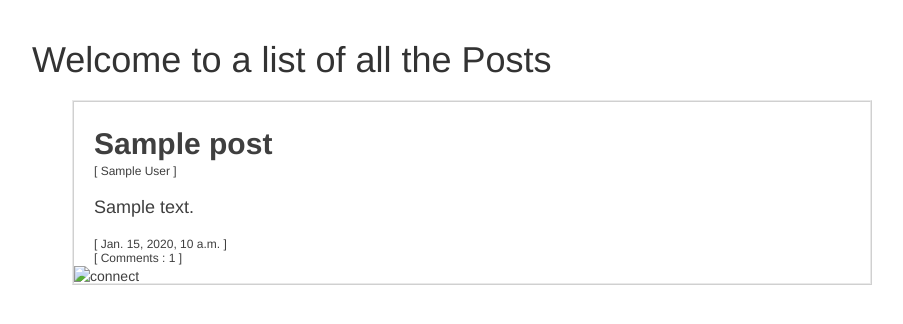
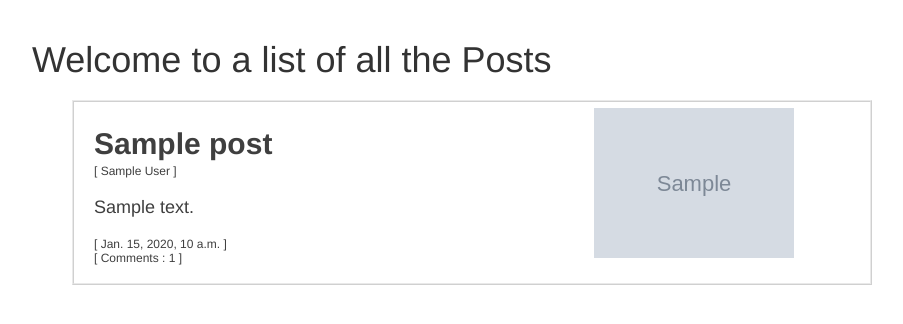
Before and after one commit to AkmalMakh/Medium_Clone, a Django app: page /blog/ in a window 1280 px wide. Shown: the part 51-375 px from the top of the page, without its empty margins (38-941 px from the left). Run offline with Django 3.2, Linux system fonts and the light colour scheme; tables that the repository leaves empty hold one stand-in row (values such as "Sample post"); grey boxes marked "Sample" are stand-in pictures; some libraries are stand-ins or nearby versions.

Commit message:
url import error

```diff
--- a/blog/templates/blog_app/post_draft_detail.html
+++ b/blog/templates/blog_app/post_draft_detail.html
@@ -9,7 +9,7 @@
     <p>Context: {{post_details.context}}</p>
     {% if post_details.image %}
 
-      <img href="{{ post_details.image.url }}" alt="connect" style="max-height:300px">
+      <img src="{{ post_details.image.url }}" alt="connect" style="max-height:300px">
     {% endif %}
     <h3>Comments:</h3>
 
--- a/blog/templates/blog_app/post_list.html
+++ b/blog/templates/blog_app/post_list.html
@@ -8,16 +8,19 @@
     {% for post in posts %}
     {% if post.published_time %}
         <div style="margin: 0%; margin-top: 20px; margin-bottom:20px; width: 800px; height: 185px;border:2px ridge rgba(186, 186, 186, .3);">
-            <a style="color:#3F3F3F; text-decoration: none;" href="{% url 'blog_app:detail' pk=post.pk %}">
+            <a style="color:#3F3F3F; text-decoration: none; display: flex; flex-direction: row;" href="{% url 'blog_app:detail' pk=post.pk %}">
+                <div>
                     <h2 style="margin: 0%; margin-top: 25px; color:#3F3F3F; font-weight: bolder; margin-left: 20px;">{{post.title}}</h2>
                     <h6 style="margin: 0%; margin-top: 5px; margin-left: 20px; margin-bottom: 0px;">[ {{post.author}} ]</h6>
                     <h4 style="margin: 0%; margin-top: 5px; margin-left: 20px; width:500px;height:50px; display:flex; align-items: center;">{{post.context}}</h4>
                     <h6 style="margin: 0%; margin-top: 5px; margin-left: 20px;">[ {{post.published_time}} ]</h6>
                     <h6 style="margin: 0%; margin-top: 1px; margin-left: 20px;">[ Comments : {{post.comments.count}} ]</h6>
-
+                </div>
+                <div style="justify-self: end; align-self: center;">
                     {% if post.image %}
-                    <img href="{{ post.image.url }}" alt="connect" style="max-height:170px;">
+                        <img src="{{ post.image.url }}" alt="connect" style="max-height:170px; max-width: 200px;">
                     {% endif %}
+                </div>
             </a>
         </div>
     {% endif %}
--- a/blog/templates/blog_app/update.html
+++ b/blog/templates/blog_app/update.html
@@ -13,7 +13,7 @@
     {{ form.as_p }}
     {% if form.instance.pk %}
         {% if post.published_time %}
-            <a type="submit" class="btn btn-primary" href="{% url 'blog_app:unPublish' pk=post.pk %}">.</a>
+            <a type="submit" class="btn btn-primary" href="{% url 'blog_app:unPublish' pk=post.pk %}">UnPublish</a>
         {% else %}
             <a type="submit" class="btn btn-primary" href="{% url 'blog_app:postPublish' pk=post.pk %}">Publish</a>
         {% endif %}
--- a/blog/urls.py
+++ b/blog/urls.py
@@ -2,7 +2,6 @@ from django.urls import path
 from .views import CommentCreateView, CommentUpdateView, PostCreateView, \
  PostUpdateView, PostListView, PostDetailView, PostDraftView, PostDeleteView, PostDraftDetailView
 from django.conf.urls import url
-
 from blog import views
 
 from django.conf import settings
```
Also changed, not shown: blog/templates/blog_app/post_detail.html (+4 -3 lines), blog/templates/blog_app/post_draft.html (+15 -5 lines). Lines whose indentation alone changed are shown as unchanged.
